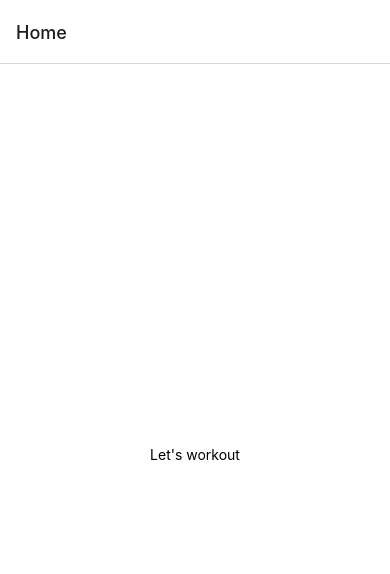
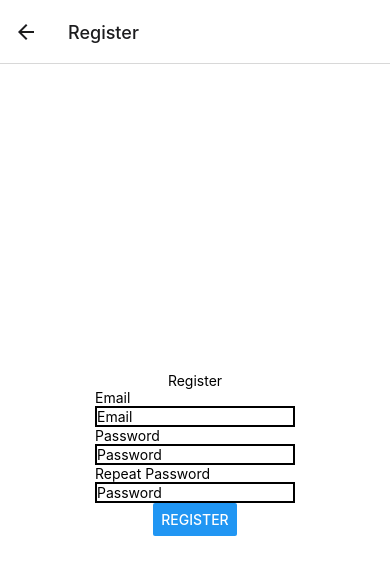
Before and after one commit to ocrnummer/workout-schema, a React Native app: screen /Register in a window 390 px wide. Before the commit this address had no page. Shown: the top 574 px of the page. Built offline with nearby package versions, Linux system fonts and the light colour scheme.

Commit message:
basic structure of app, signin and register page markdown

```diff
--- a/App.js
+++ b/App.js
@@ -1,12 +1,18 @@
+// React & Native
 import React from 'react'
 import { View } from 'react-native';
-import HomePage from './pages/HomePage.js'
-import WorkoutPage from './pages/WorkoutPage.js'
 import { NavigationContainer } from '@react-navigation/native'
 import { createNativeStackNavigator } from '@react-navigation/native-stack';
 
+// Pages
+import HomePage from './pages/HomePage.js'
+import SigninPage from './pages/SigninPage.js'
+import RegisterPage from './pages/RegisterPage.js'
+import DashboardPage from './pages/DashboardPage.js'
+import WorkoutPage from './pages/WorkoutPage.js'
+import EditWorkoutPage from './pages/EditWorkoutPage.js'
+
 const Stack = createNativeStackNavigator();
-
 
 export default function App() {
 
@@ -14,7 +20,11 @@ export default function App() {
 		<NavigationContainer>
 			<Stack.Navigator>
 				<Stack.Screen name="Home" component={HomePage} />
+				<Stack.Screen name="Signin" component={SigninPage} />
+				<Stack.Screen name="Register" component={RegisterPage} />
+				<Stack.Screen name="Dashboard" component={DashboardPage} />
 				<Stack.Screen name="Workout" component={WorkoutPage} />
+				<Stack.Screen name="EditWorkout" component={EditWorkoutPage} />
 			</Stack.Navigator>
 		</NavigationContainer>
 	);
--- a/components/SelectWorkout.js
+++ b/components/SelectWorkout.js
@@ -4,10 +4,21 @@ import { StyleSheet, Text, View } from 'react-native';
 
 const SelectWorkout = () => {
 	return (
-		<View>
+		<View style={style.container}>
+			<Text>Workout A</Text>
+			<Text>Workout B</Text>
 
 		</View>
 	)
 }
 
+const style = StyleSheet.create({
+	container: {
+		flex: 1,
+		backgroundColor: '#fff',
+		alignItems: 'center',
+		justifyContent: 'center',
+	}
+})
+
 export default SelectWorkout
--- /dev/null
+++ b/pages/DashboardPage.js
@@ -0,0 +1,21 @@
+import React, { useState } from 'react'
+import { StyleSheet, Text, View } from 'react-native';
+import SelectWorkout from '../components/SelectWorkout.js'
+import RepCounter from '../components/RepCounter.js'
+
+const DashboardPage = () => {
+
+	return (
+		<View style={styles.container}>
+			<Text>Dashboard Page</Text>
+
+		</View>
+	)
+}
+
+const styles = StyleSheet.create({
+
+});
+
+
+export default DashboardPage
--- /dev/null
+++ b/pages/EditWorkoutPage.js
@@ -0,0 +1,21 @@
+import { useState } from 'react'
+import { StyleSheet, View, Text } from 'react-native'
+import RepCounter from '../components/RepCounter.js'
+
+
+const EditWorkoutPage = () => {
+
+
+	return (
+		<View>
+			<Text>Edit Workout Page</Text>
+
+		</View>
+	)
+}
+
+const style = StyleSheet.create({
+
+})
+
+export default EditWorkoutPage
--- a/pages/HomePage.js
+++ b/pages/HomePage.js
@@ -1,15 +1,27 @@
-import React from 'react'
-import { StyleSheet, Text, View } from 'react-native';
-import SelectWorkout from '../components/SelectWorkout.js'
+import React, { useState } from 'react'
+import { Button, StyleSheet, Text, View } from 'react-native';
 
-
-const HomePage = () => {
+const HomePage = ({ navigation }) => {
+	const [reps, setReps] = useState(5)
 
 	return (
 		<View style={styles.container}>
+			<Text style={styles.h1}>Welcome</Text>
 			<Text>Let's workout</Text>
 
-			<SelectWorkout />
+			<Button
+				title="Sign in"
+				onPress={() =>
+					navigation.navigate('Signin')
+				}
+			/>
+			<Button
+				title="Register"
+				onPress={() =>
+					navigation.navigate('Register')
+				}
+			/>
+
 		</View>
 	)
 }
@@ -21,6 +33,9 @@ const styles = StyleSheet.create({
 		alignItems: 'center',
 		justifyContent: 'center',
 	},
+	h1: {
+		fontSize: 20,
+	},
 });
 
 
--- /dev/null
+++ b/pages/RegisterPage.js
@@ -0,0 +1,69 @@
+import React, { useState } from 'react'
+import { Button, StyleSheet, Text, View, TextInput } from 'react-native';
+
+
+const RegisterPage = () => {
+	const [email, setEmail] = useState('')
+	const [password, setPassword] = useState('')
+	const [repeatPassword, setRepeatPassword] = useState('')
+
+	return (
+		<View style={styles.container}>
+			<Text>Register</Text>
+
+			<View style={styles.inputContainer}>
+				<Text>Email</Text>
+				<TextInput
+					placeholder="Email"
+					style={styles.input}
+					autoComplete="email"
+					onChangeText={(val) => setEmail(val)}
+				/>
+			</View>
+
+			<View style={styles.inputContainer}>
+				<Text>Password</Text>
+				<TextInput
+					placeholder="Password"
+					style={styles.input}
+					secureTextEntry={true}
+					onChangeText={(val) => setPassword(val)}
+				/>
+			</View>
+
+			<View style={styles.inputContainer}>
+				<Text>Repeat Password</Text>
+				<TextInput
+					placeholder="Password"
+					style={styles.input}
+					secureTextEntry={true}
+					onChangeText={(val) => setRepeatPassword(val)}
+				/>
+			</View>
+
+			<Button
+				title="Register"
+				onPress={() =>
+					navigation.navigate('Dashboard')
+				}
+			/>
+
+		</View>
+	)
+}
+
+const styles = StyleSheet.create({
+	container: {
+		flex: 1,
+		backgroundColor: '#fff',
+		alignItems: 'center',
+		justifyContent: 'center',
+	},
+	input: {
+		width: 200,
+		borderWidth: 2,
+	}
+});
+
+
+export default RegisterPage
--- /dev/null
+++ b/pages/SigninPage.js
@@ -0,0 +1,67 @@
+import React, { useState } from 'react'
+import { Button, StyleSheet, Text, View, TextInput } from 'react-native';
+
+
+const SigninPage = () => {
+	const [email, setEmail] = useState('')
+	const [password, setPassword] = useState('')
+
+	const validateEmail = (text) => {
+		console.log(text)
+
+	}
+
+	return (
+		<View style={styles.container}>
+			<Text>Sign in</Text>
+
+			<View style={styles.inputContainer}>
+				<Text>Email</Text>
+				<TextInput
+					placeholder="Enter email"
+					style={styles.input}
+					autoComplete="email"
+					onChangeText={(val) => setEmail(val)}
+				/>
+			</View>
+
+			<View style={styles.inputContainer}>
+				<Text>Password</Text>
+				<TextInput
+					placeholder="Password"
+					style={styles.input}
+					secureTextEntry={true}
+					onChangeText={(val) => setPassword(val)}
+				/>
+			</View>
+
+			<Button
+				title="Sign in"
+				onPress={() =>
+					navigation.navigate('Dashboard')
+				}
+			/>
+
+		</View>
+	)
+}
+
+const styles = StyleSheet.create({
+	container: {
+		flex: 1,
+		backgroundColor: '#fff',
+		alignItems: 'center',
+		justifyContent: 'center',
+	},
+	input: {
+		width: 200,
+		borderWidth: 2,
+	},
+	// inputContainer: {
+	// 	flex: 1,
+	// 	flexDirection: 'column',
+	// },
+});
+
+
+export default SigninPage
```
Also changed, not shown: components/EmailInput.js (added, +20 -0 lines).
